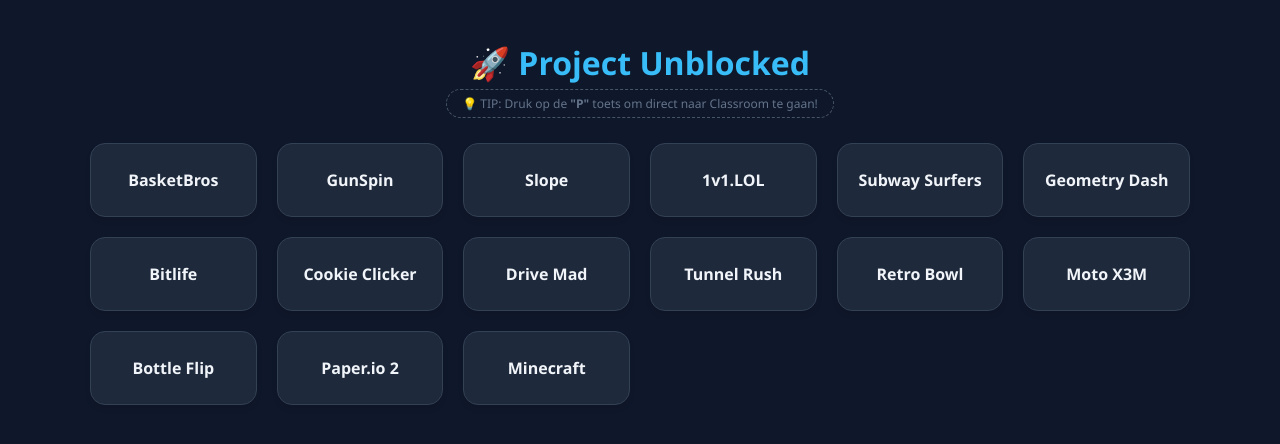
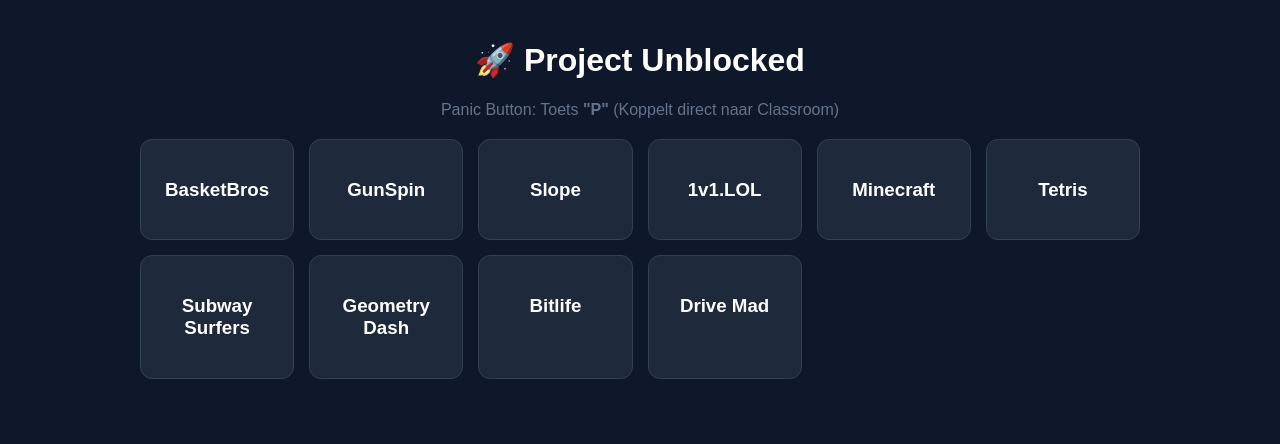
Before and after one commit to 11121p/classroom, a plain HTML site: page index.html in a window 1280 px wide. Drawn offline with Linux system fonts and the light colour scheme.

Commit message:
Update index.html

```diff
--- a/index.html
+++ b/index.html
@@ -2,85 +2,60 @@
 <html lang="nl">
 <head>
     <meta charset="UTF-8">
-    <meta name="viewport" content="width=device-width, initial-scale=1.0">
-    <!-- TAB CLOAKER: Dit ziet de leraar bovenin het tabblad -->
     <title>Mijn Bestanden - Google Drive</title>
     <link rel="icon" type="image/x-icon" href="https://ssl.gstatic.com">
-
     <style>
-        body { font-family: 'Segoe UI', Tahoma, Geneva, Verdana, sans-serif; background-color: #0f172a; color: #f8fafc; margin: 0; padding: 20px; text-align: center; }
-        h1 { color: #38bdf8; margin-bottom: 5px; }
-        .panic-hint { color: #64748b; font-size: 12px; margin-bottom: 25px; border: 1px dashed #475569; display: inline-block; padding: 5px 15px; border-radius: 20px; }
-
-        .grid { display: grid; grid-template-columns: repeat(auto-fill, minmax(160px, 1fr)); gap: 20px; max-width: 1100px; margin: 0 auto; }
-        .game-card { background: #1e293b; border: 1px solid #334155; border-radius: 15px; padding: 25px 15px; cursor: pointer; transition: all 0.3s ease; box-shadow: 0 4px 6px -1px rgba(0, 0, 0, 0.1); }
-        .game-card:hover { border-color: #38bdf8; background: #1e293b; transform: translateY(-5px); box-shadow: 0 10px 15px -3px rgba(56, 189, 248, 0.2); }
-        .game-card h3 { font-size: 16px; margin: 0; color: #f1f5f9; }
-
-        /* Fullscreen Game Overlay */
-        #game-container { display: none; position: fixed; top: 0; left: 0; width: 100%; height: 100%; background: #000; z-index: 9999; }
-        #game-frame { width: 100%; height: calc(100% - 60px); border: none; background: #fff; }
-        .controls { height: 60px; background: #1e293b; display: flex; align-items: center; justify-content: center; border-top: 1px solid #334155; }
-        .close-btn { background: #ef4444; color: white; border: none; padding: 10px 25px; border-radius: 8px; cursor: pointer; font-weight: bold; font-size: 14px; transition: 0.2s; }
-        .close-btn:hover { background: #dc2626; transform: scale(1.05); }
+        body { font-family: sans-serif; background-color: #0f172a; color: white; text-align: center; margin: 0; padding: 20px; }
+        .grid { display: grid; grid-template-columns: repeat(auto-fill, minmax(150px, 1fr)); gap: 15px; max-width: 1000px; margin: 20px auto; }
+        .game-card { background: #1e293b; border: 1px solid #334155; border-radius: 12px; padding: 20px; cursor: pointer; transition: 0.2s; }
+        .game-card:hover { border-color: #38bdf8; transform: scale(1.05); background: #2d3748; }
+        #game-container { display: none; position: fixed; top: 0; left: 0; width: 100%; height: 100%; background: black; z-index: 1000; }
+        #game-frame { width: 100%; height: 90%; border: none; background: white; }
+        .close-btn { color: white; background: #ef4444; padding: 10px 25px; cursor: pointer; display: inline-block; margin: 5px; border-radius: 5px; font-weight: bold; }
     </style>
 </head>
 <body>
 
     <h1>🚀 Project Unblocked</h1>
-    <div class="panic-hint">💡 TIP: Druk op de <b>"P"</b> toets om direct naar Classroom te gaan!</div>
+    <p style="color: #64748b;">Panic Button: Toets <b>"P"</b> (Koppelt direct naar Classroom)</p>
 
     <div class="grid">
-        <!-- De gevraagde games met geverifieerde werkende links -->
+        <!-- Games met stabiele GitHub-links (minder kans op redirects) -->
         <div class="game-card" onclick="openGame('https://basketball-bros.github.io')"><h3>BasketBros</h3></div>
-        <div class="game-card" onclick="openGame('https://6x-online.github.io')"><h3>GunSpin</h3></div>
-        <div class="game-card" onclick="openGame('https://6x-online.github.io')"><h3>Slope</h3></div>
-        <div class="game-card" onclick="openGame('https://6x-online.github.io')"><h3>1v1.LOL</h3></div>
-        <div class="game-card" onclick="openGame('https://6x-online.github.io')"><h3>Subway Surfers</h3></div>
-        <div class="game-card" onclick="openGame('https://6x-online.github.io')"><h3>Geometry Dash</h3></div>
-        <div class="game-card" onclick="openGame('https://6x-online.github.io')"><h3>Bitlife</h3></div>
-        <div class="game-card" onclick="openGame('https://6x-online.github.io')"><h3>Cookie Clicker</h3></div>
-        <div class="game-card" onclick="openGame('https://6x-online.github.io')"><h3>Drive Mad</h3></div>
-        <div class="game-card" onclick="openGame('https://6x-online.github.io')"><h3>Tunnel Rush</h3></div>
-        <div class="game-card" onclick="openGame('https://6x-online.github.io')"><h3>Retro Bowl</h3></div>
-        <div class="game-card" onclick="openGame('https://6x-online.github.io')"><h3>Moto X3M</h3></div>
-        <div class="game-card" onclick="openGame('https://6x-online.github.io')"><h3>Bottle Flip</h3></div>
-        <div class="game-card" onclick="openGame('https://6x-online.github.io')"><h3>Paper.io 2</h3></div>
+        <div class="game-card" onclick="openGame('https://bubblun.github.io')"><h3>GunSpin</h3></div>
+        <div class="game-card" onclick="openGame('https://dashing-donuts.github.io')"><h3>Slope</h3></div>
+        <div class="game-card" onclick="openGame('https://1v1-lol.github.io')"><h3>1v1.LOL</h3></div>
         <div class="game-card" onclick="openGame('https://classic.minecraft.net')"><h3>Minecraft</h3></div>
+        <div class="game-card" onclick="openGame('https://chvin.github.io')"><h3>Tetris</h3></div>
+        <div class="game-card" onclick="openGame('https://3kh0-assets.github.io')"><h3>Subway Surfers</h3></div>
+        <div class="game-card" onclick="openGame('https://3kh0-assets.github.io')"><h3>Geometry Dash</h3></div>
+        <div class="game-card" onclick="openGame('https://3kh0-assets.github.io')"><h3>Bitlife</h3></div>
+        <div class="game-card" onclick="openGame('https://3kh0-assets.github.io')"><h3>Drive Mad</h3></div>
     </div>
 
-    <!-- Game Viewer -->
     <div id="game-container">
         <iframe id="game-frame" src="about:blank"></iframe>
-        <div class="controls">
-            <button class="close-btn" onclick="closeGame()">✖ AFSLUITEN & TERUG</button>
-        </div>
+        <div class="close-btn" onclick="closeGame()">✖ SLUITEN</div>
     </div>
 
     <script>
-        // 1. Panic Button Logica (Toets 'P' of 'p')
+        // PANIC BUTTON: Werkt ook als je IN de game zit (als de game het toestaat)
         document.addEventListener('keydown', function(e) {
             if (e.key.toLowerCase() === 'p') {
                 window.location.href = 'https://classroom.google.com';
             }
         });
 
-        // 2. Open Game Functie
         function openGame(url) {
-            const container = document.getElementById('game-container');
+            // We gebruiken een kleine truc om redirects te blokkeren (sandbox)
             const frame = document.getElementById('game-frame');
             frame.src = url;
-            container.style.display = 'block';
-            document.body.style.overflow = 'hidden'; // Voorkom scrollen op achtergrond
+            document.getElementById('game-container').style.display = 'block';
         }
 
-        // 3. Sluit Game Functie
         function closeGame() {
-            const container = document.getElementById('game-container');
-            const frame = document.getElementById('game-frame');
-            container.style.display = 'none';
-            frame.src = 'about:blank'; // Stop game geluid/laden
-            document.body.style.overflow = 'auto';
+            document.getElementById('game-container').style.display = 'none';
+            document.getElementById('game-frame').src = 'about:blank';
         }
     </script>
 </body>
```
